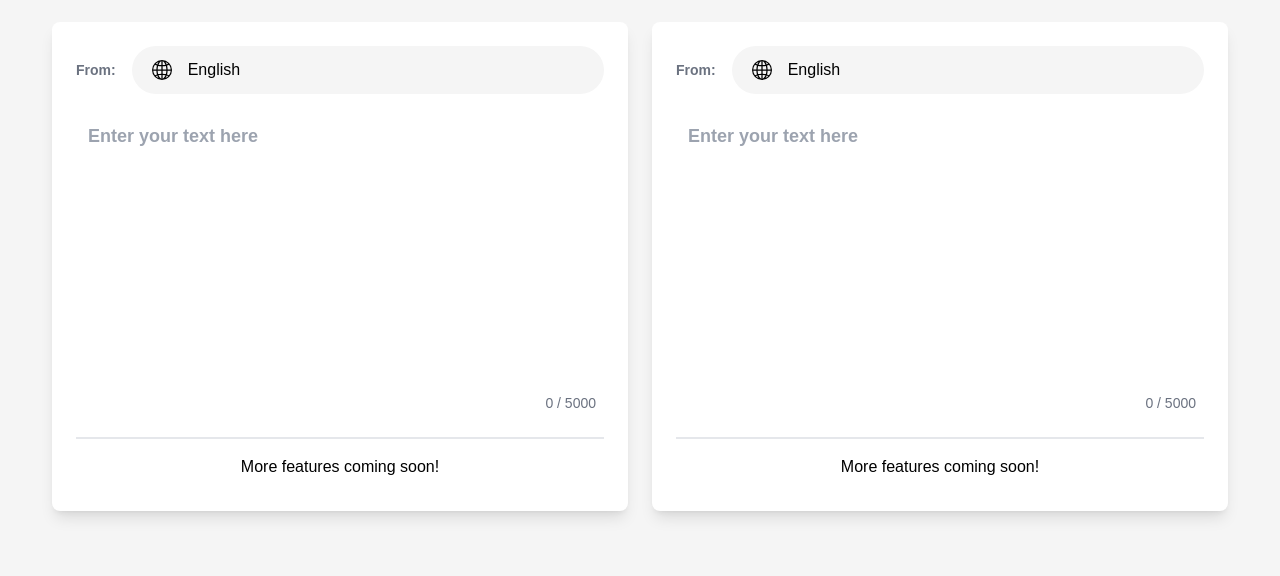
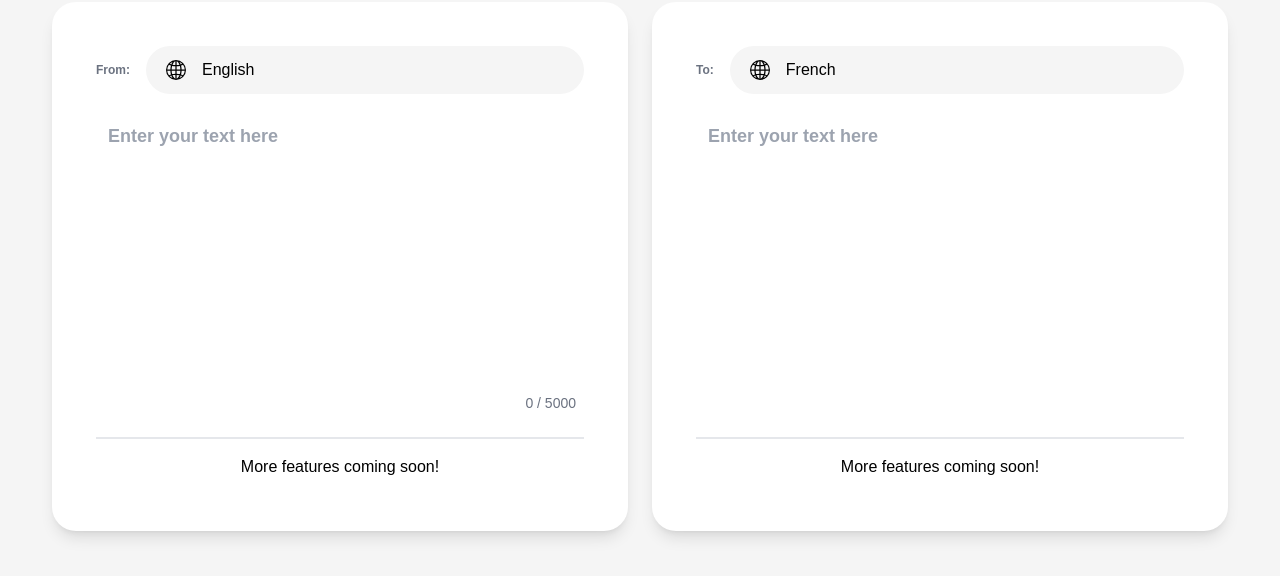
Before and after one commit to Zapony/frenchizer, a Next.js app: page / in a window 1280 px wide. Shown: the part 134-710 px from the top of the page. Built offline with nearby package versions, Linux system fonts and the light colour scheme.

Commit message:
refactor: ui

```diff
--- a/src/app/page.tsx
+++ b/src/app/page.tsx
@@ -3,8 +3,8 @@ import { TranslateView } from "@/components";
 export default function Home() {
   return (
     <div className="h-screen flex items-center justify-center gap-6">
-      <TranslateView />
-      <TranslateView />
+      <TranslateView isFrom={true} language="English" />
+      <TranslateView isFrom={false} language="French" />
     </div>
   );
 }
--- a/src/components/translate-view/TranslateView.tsx
+++ b/src/components/translate-view/TranslateView.tsx
@@ -3,18 +3,27 @@
 import React, { useState } from 'react'
 import { BsGlobe2 } from "react-icons/bs";
 
-const TranslateView = () => {
+type TranslateViewProps = {
+    // var to check if it is to or from
+    isFrom: boolean;
+    language: string;
+}
+
+const TranslateView = ({
+    isFrom,
+    language
+}: TranslateViewProps) => {
     const [isDropdownOpen, setDropdownOpen] = useState(false);
-    const [selectedOption, setSelectedOption] = useState('English');
+    const [selectedOption, setSelectedOption] = useState(language);
     const [charCount, setCharCount] = useState(0);
     return (
-        <div className="flex items-center justify-center rounded-full bg-white">
-            <div className="w-full max-w-xl p-6 bg-white rounded-lg shadow-lg">
+        <div className="w-full max-w-xl p-6 bg-white rounded-3xl shadow-lg">
+            <div className='p-5'>
                 <div className="flex items-center gap-4 mb-4">
-                    <span className="text-sm font-semibold text-gray-500">From:</span>
+                    <span className="text-xs font-semibold text-gray-500">{isFrom ? 'From' : 'To'}:</span>
                     <div className="relative w-full">
                         <div
-                            className="flex items-center justify-between w-full py-3 px-5 bg-background rounded-full cursor-pointer"
+                            className="flex items-center justify-between w-full py-3 px-5 bg-background rounded-full"
                         >
                             <BsGlobe2 className="w-5 h-5" />
                             <span className="ml-2 flex-1 px-2 text-black">{selectedOption}</span>
@@ -30,8 +39,13 @@ const TranslateView = () => {
                         className="w-full p-3 bg-transparent border-none outline-none text-lg text-gray-700 font-bold resize-none"
                         rows={10}
                         cols={50}
+                        readOnly={!isFrom}
                     />
-                    <div className="absolute bottom-0 right-0 p-2 text-sm text-gray-500">{charCount} / 5000</div>
+                    {
+                        isFrom && (
+                            <div className="absolute bottom-0 right-0 p-2 text-sm text-gray-500">{charCount} / 5000</div>
+                        )
+                    }
                 </div>
 
                 <div className="flex flex-col items-center pt-4 border-t-2 border-gray-200">
```
